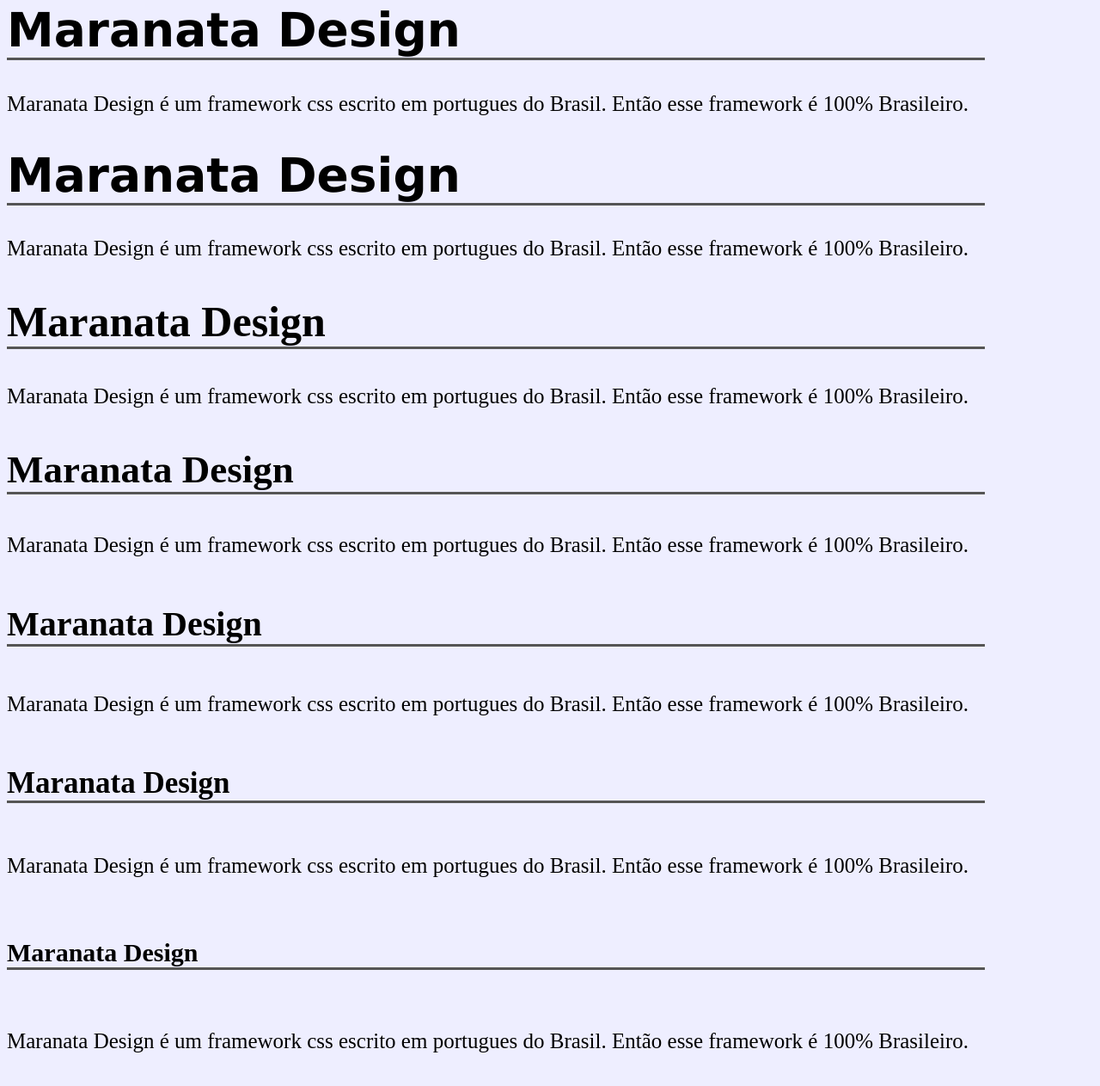
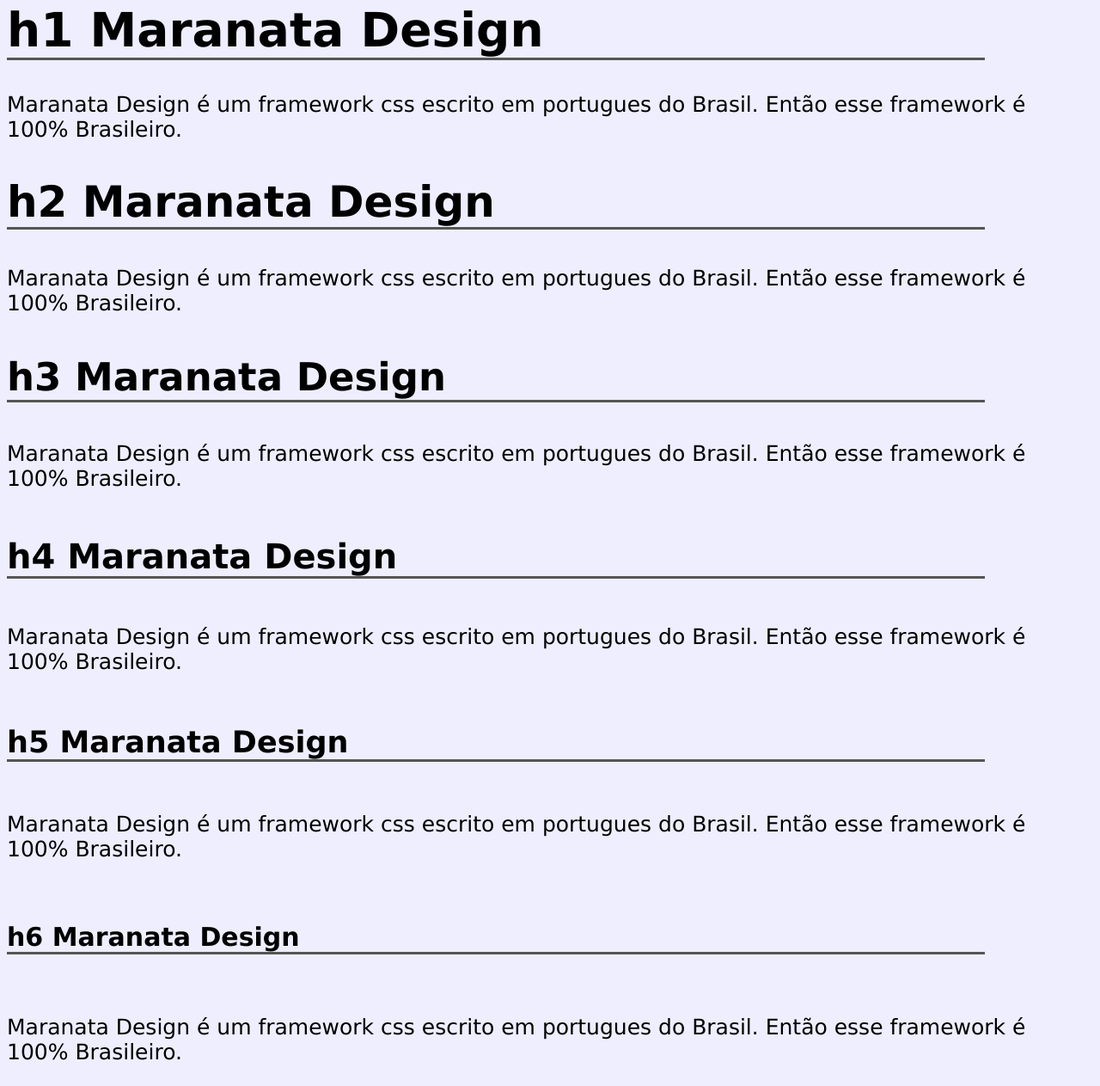
Before and after one commit to joaopaulottm/Maranata-Design, a plain HTML site: page titulos-e-paragrafos.html in a window 1280 px wide. Shown: the part 34-1297 px from the top of the page at 86% size. Drawn offline with Linux system fonts and the light colour scheme.

Commit message:
mudança no nome do arquivo index para titulos e paragrafos

```diff
--- a/maranata-design.css
+++ b/maranata-design.css
@@ -15,29 +15,35 @@ h2{
     font-size: 50px;
     border-bottom: 3px solid #555;
     max-width: 90%;
+    font-family: Verdana, Geneva, Tahoma, sans-serif;
 }
 h3{
     font-size: 45px;
     border-bottom: 3px solid #555;
     max-width: 90%;
+    font-family: Verdana, Geneva, Tahoma, sans-serif;
 }
 h4{
     font-size: 40px;
     border-bottom: 3px solid #555;
     max-width: 90%;
+    font-family: Verdana, Geneva, Tahoma, sans-serif;
 }
 h5{
     font-size: 35px;
     border-bottom: 3px solid #555;
     max-width: 90%;
+    font-family: Verdana, Geneva, Tahoma, sans-serif;
 }
 h6{
     font-size: 30px;
     border-bottom: 3px solid #555;
     max-width: 90%;
     min-width: 20%;
+    font-family: Verdana, Geneva, Tahoma, sans-serif;
 }
 
 p{
     font-size: 25px;
+    font-family: Verdana, Geneva, Tahoma, sans-serif;
 }
--- a/index.html
+++ b/titulos-e-paragrafos.html
@@ -9,37 +9,32 @@
     <title>Maranata Design</title>
 </head>
 <body>
-    <h1>Maranata Design</h1>
+    <h1> h1 Maranata Design</h1>
     <p>Maranata Design é um framework css escrito em portugues
         do Brasil. Então esse framework é 100% Brasileiro.
     </p>
 
-    <h1>Maranata Design</h1>
+    <h2> h2 Maranata Design</h2>
     <p>Maranata Design é um framework css escrito em portugues
         do Brasil. Então esse framework é 100% Brasileiro.
     </p>
 
-    <h2>Maranata Design</h2>
+    <h3>h3 Maranata Design</h3>
     <p>Maranata Design é um framework css escrito em portugues
         do Brasil. Então esse framework é 100% Brasileiro.
     </p>
 
-    <h3>Maranata Design</h3>
+    <h4>h4 Maranata Design</h4>
     <p>Maranata Design é um framework css escrito em portugues
         do Brasil. Então esse framework é 100% Brasileiro.
     </p>
 
-    <h4>Maranata Design</h4>
+    <h5>h5 Maranata Design</h5>
     <p>Maranata Design é um framework css escrito em portugues
         do Brasil. Então esse framework é 100% Brasileiro.
     </p>
 
-    <h5>Maranata Design</h5>
-    <p>Maranata Design é um framework css escrito em portugues
-        do Brasil. Então esse framework é 100% Brasileiro.
-    </p>
-
-    <h6>Maranata Design</h6>
+    <h6>h6 Maranata Design</h6>
     <p>Maranata Design é um framework css escrito em portugues
         do Brasil. Então esse framework é 100% Brasileiro.
     </p>
```
